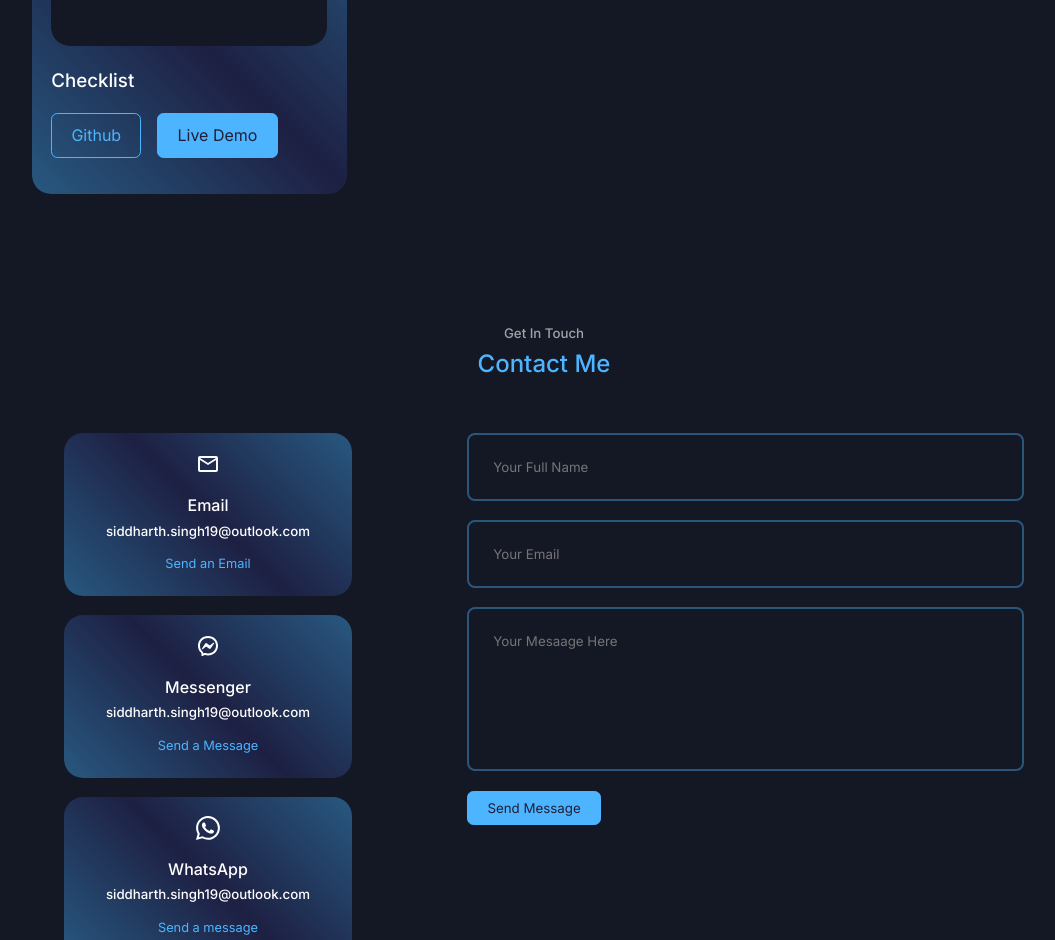
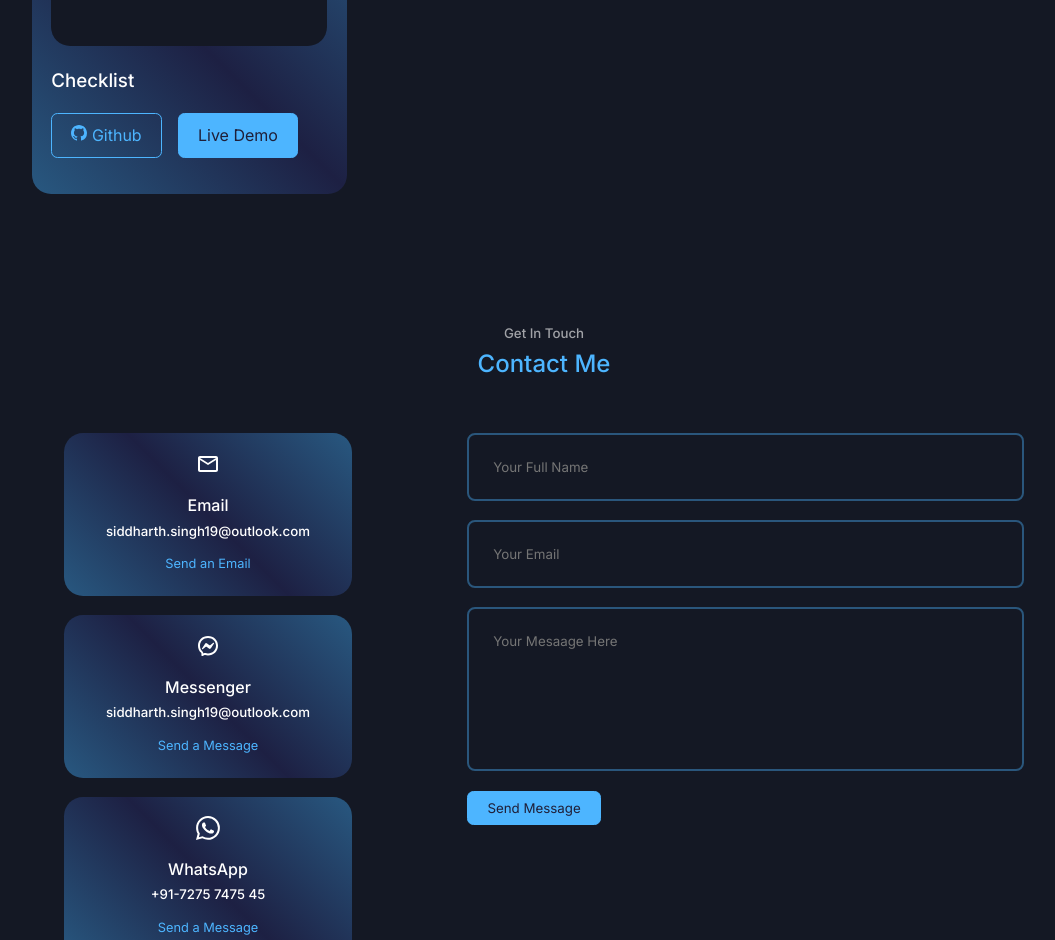
Before and after one commit to siddharthsingh19/www, a React (Vite) app: page / in a window 1280 px wide. Shown: the part 2820-3760 px from the top of the page, without its empty margins (96-1151 px from the left). Built offline with nearby package versions, Linux system fonts and the light colour scheme.

Commit message:
minor changes

```diff
--- a/src/components/portfolioComp/header/CTA.jsx
+++ b/src/components/portfolioComp/header/CTA.jsx
@@ -1,5 +1,5 @@
 import React from 'react'
-import CV from '../../../assets/cv.pdf'
+import CV from '../../../assets/Siddharth Singh Resume.pdf'
 const CTA = () => {
   return (
     <div className='cta'>
--- a/src/components/portfolioComp/projectsMe/ProjectsMe.jsx
+++ b/src/components/portfolioComp/projectsMe/ProjectsMe.jsx
@@ -1,7 +1,7 @@
 import React from "react";
 import "./projectsMe.css";
 import projects from "../../../projects";
-
+import {BsGithub} from 'react-icons/bs'
 const ProjectsMe = () => {
     return (
         <section id="projects">
@@ -21,7 +21,7 @@ const ProjectsMe = () => {
                                     className="btn"
                                     target="_blank"
                                 >
-                                    Github
+                                    <BsGithub className="gitlogo" /> Github
                                 </a>
                                 <a
                                     href={demo}
--- a/src/components/portfolioComp/projectsMe/projectsMe.css
+++ b/src/components/portfolioComp/projectsMe/projectsMe.css
@@ -38,6 +38,10 @@
     margin-bottom: 1rem;
 }
 
+.gitlogo{
+    margin-top: 3px;
+}
+
 @media screen and (max-width: 1024px) {
     .portfolio__container {
         width: 80%;
--- a/src/pages/contact/Contact.jsx
+++ b/src/pages/contact/Contact.jsx
@@ -61,12 +61,12 @@ const Contact = () => {
                     <article className="contact__option">
                         <BsWhatsapp className="contact__option-icon" />
                         <h4>WhatsApp</h4>
-                        <h5>siddharth.singh19@outlook.com</h5>
+                        <h5>+91-7275 7475 45</h5>
                         <a
                             href="https://api.whatsapp.com/send?phone=7275747545"
                             target="_blank"
                         >
-                            Send a message
+                            Send a Message
                         </a>
                     </article>
                 </div>
```
Also changed, not shown: 2 other files (tests, documents, lock files or other folders).
